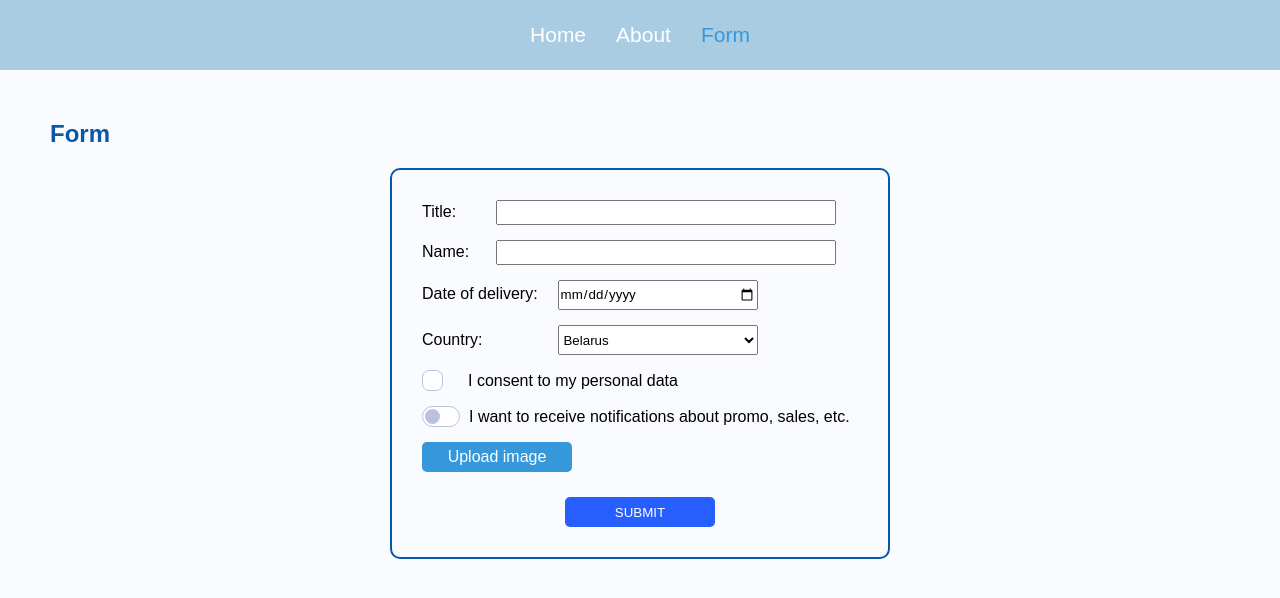
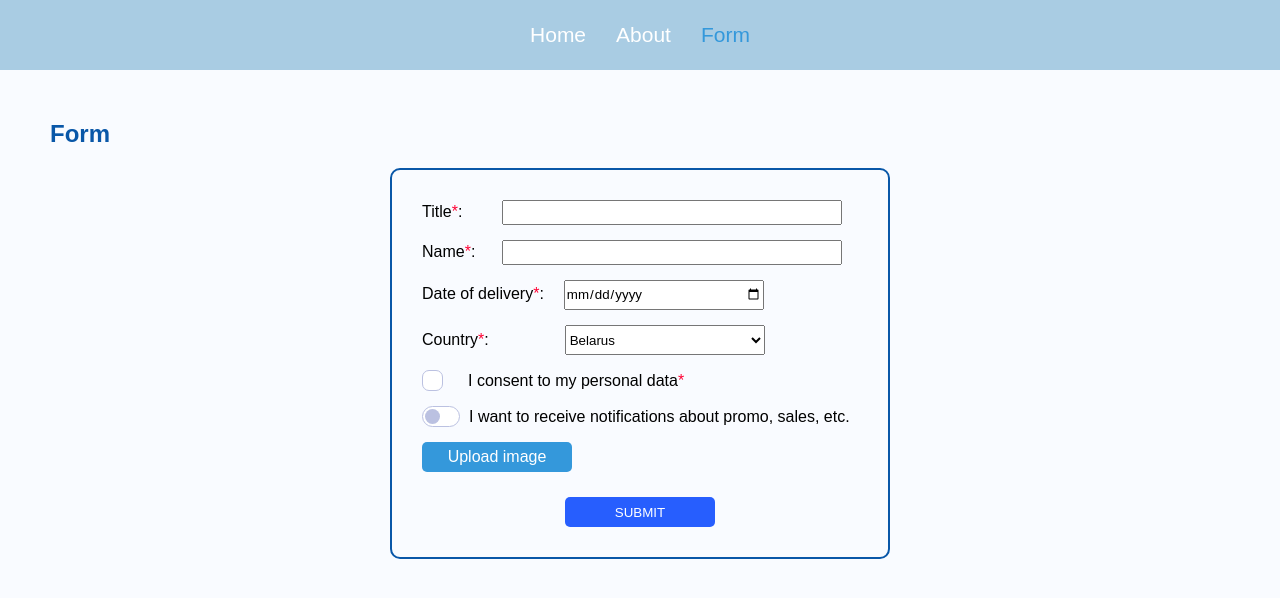
Before and after one commit to tizary/React, a React (Vite) app in the folder react-components/: page /form in a window 1280 px wide. Shown: the top 598 px of the page. Built offline with nearby package versions, Linux system fonts and the light colour scheme.

Commit message:
feat: add message and reset form

```diff
--- a/react-components/src/App.scss
+++ b/react-components/src/App.scss
@@ -4,8 +4,12 @@
 
 .app-wrapper {
   margin: 0 auto;
+  display: flex;
+  flex-direction: column;
+  min-height: 100vh;
 }
 
 .main-content {
   background-color: #f9fbff;
+  flex-grow: 1;
 }
--- a/react-components/src/Home/Home.scss
+++ b/react-components/src/Home/Home.scss
@@ -1,6 +1,5 @@
 .page-wrapper {
   padding: 50px;
-  height: calc(100vh - 70px);
 }
 
 .page-title {
--- a/react-components/src/components/CardInForm/CardInForm.tsx
+++ b/react-components/src/components/CardInForm/CardInForm.tsx
@@ -1,8 +1,8 @@
 import React from 'react';
-import { FormCards } from '../Form/Form';
+import { FormCard } from '../Form/Form';
 import './CardInForm.scss';
 
-class CardInForm extends React.Component<FormCards> {
+class CardInForm extends React.Component<FormCard> {
   render() {
     return (
       <div className="card-form">
--- a/react-components/src/components/Form/Form.scss
+++ b/react-components/src/components/Form/Form.scss
@@ -9,6 +9,7 @@
   width: 500px;
   margin: 0 auto;
   margin-bottom: 60px;
+  position: relative;
 
   &-title {
     margin-left: 40px;
@@ -69,6 +70,7 @@
     grid-template-columns: repeat(auto-fill, 250px);
     gap: 20px;
     justify-content: center;
+    padding-bottom: 40px;
   }
 
 }
@@ -228,6 +230,19 @@ input[type='checkbox'] {
 }
 
 .error {
-  border: 2px solid #FF0033;
-  border-radius: 5px;
+  display: block;
+  color: #FF0033;
+  font-size: 12px;
+  text-align: center;
+  margin-top: 3px;
 }
+
+.required {
+  color: #FF0033;
+}
+
+.save-message {
+  position: absolute;
+  top: -35px;
+  left: calc(50% - 92px);
+}
--- a/react-components/src/components/Form/Form.tsx
+++ b/react-components/src/components/Form/Form.tsx
@@ -1,8 +1,8 @@
-import React, { FormEvent, RefObject } from 'react';
+import React, { FormEvent } from 'react';
 import CardInForm from '../CardInForm/CardInForm';
 import './Form.scss';
 
-export interface FormCards {
+export interface FormCard {
   title: string;
   name: string;
   date: string;
@@ -11,50 +11,110 @@ export interface FormCards {
   personalData: boolean;
   promo: boolean;
 }
+interface ErrorState {
+  titleErr: boolean;
+  nameErr: boolean;
+  dateErr: boolean;
+  personalDataErr: boolean;
+}
 
 interface FormState {
-  components: Array<FormCards>;
-  titleErr: boolean;
-  nameErr: boolean;
+  components: Array<FormCard>;
+  errors: ErrorState;
+  validation: boolean;
 }
 
 class Form extends React.Component<object, FormState> {
+  form = React.createRef<HTMLFormElement>();
   title = React.createRef<HTMLInputElement>();
-  name: React.RefObject<HTMLInputElement>;
-  date: React.RefObject<HTMLInputElement>;
-  select: React.RefObject<HTMLSelectElement>;
-  checkbox: React.RefObject<HTMLInputElement>;
-  switch: React.RefObject<HTMLInputElement>;
+  name = React.createRef<HTMLInputElement>();
+  date = React.createRef<HTMLInputElement>();
+  select = React.createRef<HTMLSelectElement>();
+  checkbox = React.createRef<HTMLInputElement>();
+  switch = React.createRef<HTMLInputElement>();
   url: string;
+  timeout: number;
   constructor(props: object) {
     super(props);
-    // this.title = React.createRef();
-    this.name = React.createRef();
-    this.date = React.createRef();
-    this.select = React.createRef();
-    this.checkbox = React.createRef();
-    this.switch = React.createRef();
-    this.state = { components: [], titleErr: false, nameErr: false };
+    this.state = {
+      components: [],
+      errors: { titleErr: false, nameErr: false, dateErr: false, personalDataErr: false },
+      validation: false,
+    };
     this.url = '';
+    this.timeout = 0;
 
     this.handleSubmit = this.handleSubmit.bind(this);
+  }
+
+  componentDidUpdate(prevProps: object, prevState: Readonly<FormState>): void {
+    if (prevState.validation !== this.state.validation) {
+      this.timeout = setTimeout(() => {
+        this.setState({ validation: false });
+      }, 1000);
+    }
+  }
+
+  componentWillUnmount(): void {
+    clearTimeout(this.timeout);
   }
 
   handleSubmit(event: FormEvent<HTMLFormElement>) {
     event.preventDefault();
 
-    const title = this.title.current?.value;
-    const name = this.name.current?.value;
-    const date = this.date.current?.value;
-    const country = this.select.current?.value;
+    const title = this.title.current?.value || '';
+    const name = this.name.current?.value || '';
+    const date = this.date.current?.value || '';
+    const country = this.select.current?.value || '';
     const personalData = this.checkbox.current?.checked;
-    const promo = this.switch.current?.checked;
+    const promo = this.switch.current?.checked || false;
 
-    this.setState((state: { components: Array<FormCards> }) => ({
-      components: state.components.concat([
-        { title, name, date, country, url: this.url, personalData, promo },
-      ]),
-    }));
+    const calendar = date.split('-');
+    const calendarYear = +calendar[0];
+    const calendarMonth = +calendar[1] - 1;
+    const calendarDay = +calendar[2];
+
+    const dateNow = new Date();
+    const day = dateNow.getDate();
+    const month = dateNow.getMonth();
+    const year = dateNow.getFullYear();
+
+    if (!title || title.length < 3) {
+      this.setState((state) => ({
+        errors: { ...state.errors, titleErr: true },
+      }));
+    } else if (!name || title.length < 3) {
+      this.setState({
+        errors: { titleErr: false, nameErr: true, dateErr: false, personalDataErr: false },
+      });
+    } else if (
+      !date ||
+      calendarYear < year ||
+      (calendarYear <= year && calendarMonth < month) ||
+      (calendarYear <= year && calendarMonth <= month && calendarDay <= day)
+    ) {
+      this.setState({
+        errors: { titleErr: false, nameErr: false, dateErr: true, personalDataErr: false },
+      });
+    } else if (!personalData) {
+      this.setState({
+        errors: { titleErr: false, nameErr: false, dateErr: false, personalDataErr: true },
+      });
+    } else {
+      this.setState(
+        (state) => ({
+          components: state.components.concat([
+            { title, name, date, country, url: this.url, personalData, promo },
+          ]),
+          errors: { titleErr: false, nameErr: false, dateErr: false, personalDataErr: false },
+          validation: true,
+        }),
+        () => {
+          this.url = '';
+        }
+      );
+      this.form.current?.reset();
+    }
   }
 
   handleClick = (event: React.ChangeEvent<HTMLInputElement>) => {
@@ -80,23 +140,27 @@ class Form extends React.Component<object, FormState> {
     });
     return (
       <div className="form-page">
-        <form className="form" onSubmit={this.handleSubmit}>
+        <form className="form" ref={this.form} onSubmit={this.handleSubmit}>
+          {this.state.validation && <p className="save-message">✅ SAVE INFORMATION</p>}
           <label>
-            Title:
+            Title<span className="required">*</span>:
             <input className="form-title input-text" type="text" ref={this.title} />
-            {this.state.titleErr && <span>error</span>}
+            {this.state.errors.titleErr && (
+              <span className="error">Enter the correct product name</span>
+            )}
           </label>
           <label>
-            Name:
+            Name<span className="required">*</span>:
             <input className="form-name input-text" type="text" ref={this.name} />
-            {this.state.nameErr && <span>error</span>}
+            {this.state.errors.nameErr && <span className="error">Enter full name</span>}
           </label>
           <label>
-            Date of delivery:
-            <input className="form-date" type="date" ref={this.date} />
+            Date of delivery<span className="required">*</span>:
+            <input className="form-date" type="date" ref={this.date} min={Date.now()} />
+            {this.state.errors.dateErr && <span className="error">Enter a future date</span>}
           </label>
           <label>
-            Country:
+            Country<span className="required">*</span>:
             <select className="form-select" ref={this.select}>
               <option value="Belarus">Belarus</option>
               <option value="Poland">Poland</option>
@@ -106,7 +170,8 @@ class Form extends React.Component<object, FormState> {
           </label>
           <label className="form-label">
             <input className="form-checkbox" type="checkbox" ref={this.checkbox} /> I consent to my
-            personal data
+            personal data<span className="required">*</span>
+            {this.state.errors.personalDataErr && <span className="error">Сheck this box</span>}
           </label>
           <label className="form-label">
             <input className="switch form-switch" type="checkbox" ref={this.switch} /> I want to
@@ -123,7 +188,6 @@ class Form extends React.Component<object, FormState> {
           </label>
           <input className="form-btn" type="submit" value="Submit" />
         </form>
-
         <div className="form-cards">{elements}</div>
       </div>
     );
```
Also changed, not shown: react-components/src/index.css (line endings or trailing spaces).
